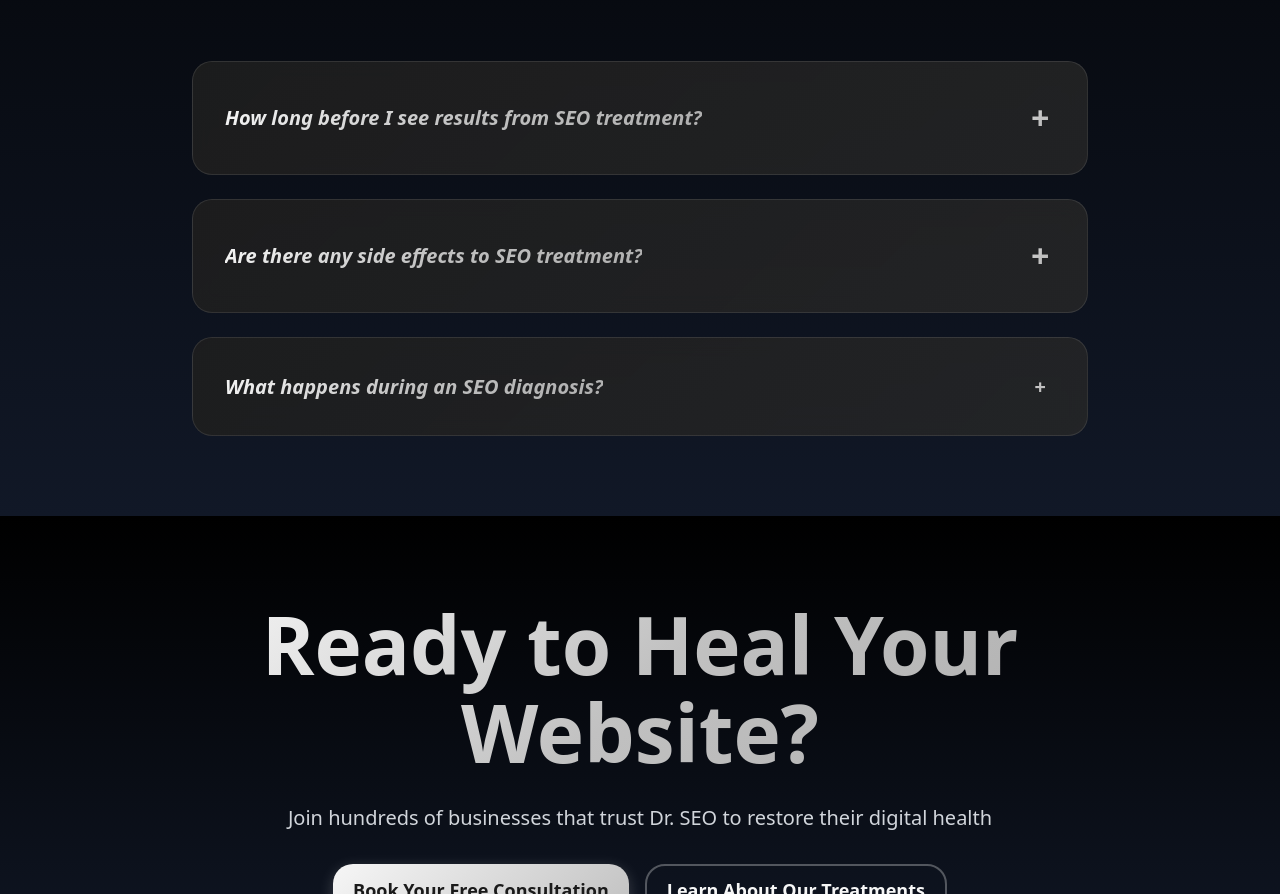
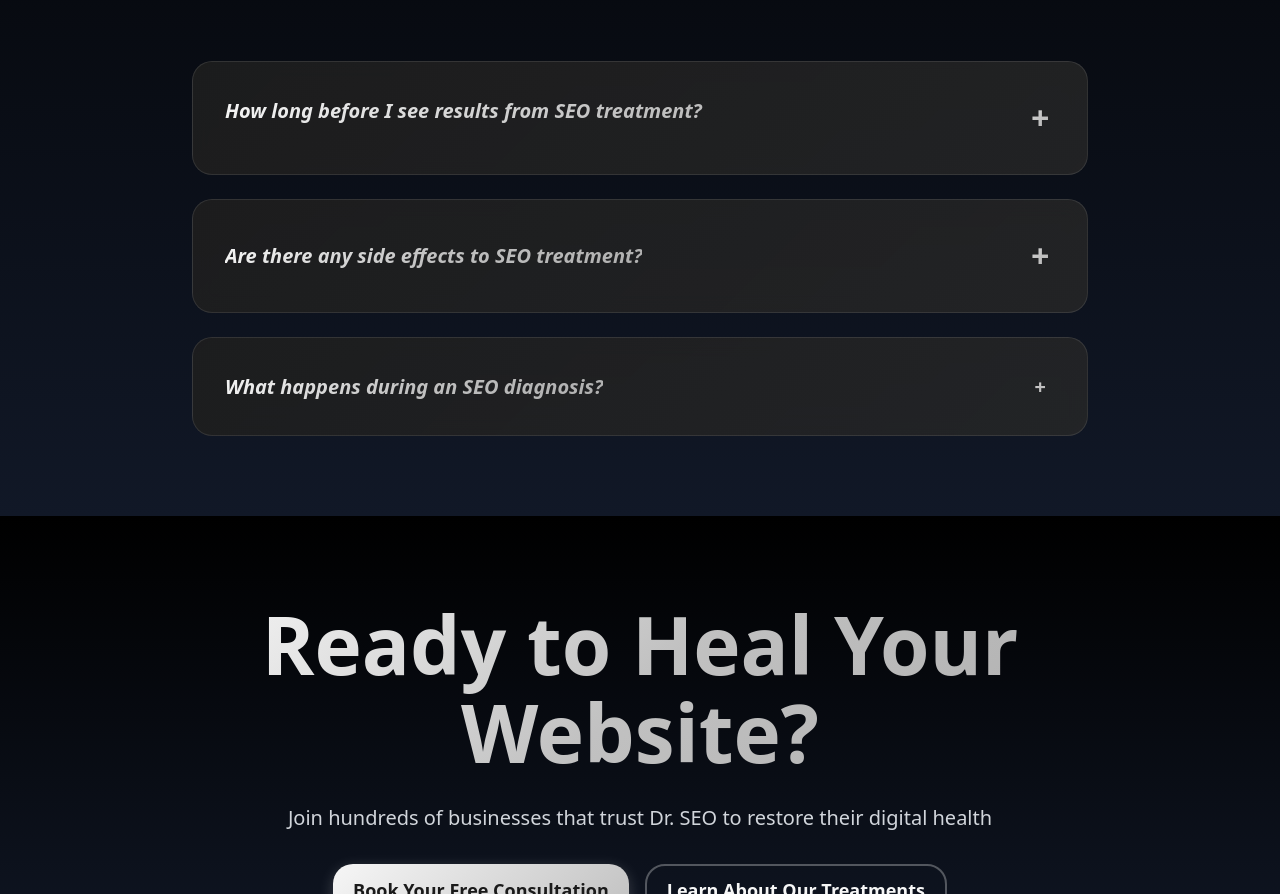
Before and after one commit to PedroVader/dr-seo-website, a plain HTML site: page index.html in a window 1280 px wide. Shown: the part 6285-7179 px from the top of the page. Drawn offline with nearby package versions, Linux system fonts and the light colour scheme.

Commit message:
test Change

```diff
--- a/index.html
+++ b/index.html
@@ -407,9 +407,11 @@
 
     <div class="space-y-6">
       <div class="testimonial-card faq-item">
-        <button class="faq-question w-full text-left flex justify-between items-center break-words whitespace-normal" onclick="toggleFaq(this)">
-          <h4 class="text-xl font-bold text-green-400 gradient-text-small break-words whitespace-normal">How long before I see results from SEO treatment?</h4>
-          <span class="faq-icon gradient-text-medium text-2xl transition-transform duration-300">+</span>
+        <button class="faq-question w-full text-left flex items-start gap-2" onclick="toggleFaq(this)">
+  <h4 class="text-xl font-bold text-green-400 gradient-text-small break-words whitespace-normal flex-1">
+    How long before I see results from SEO treatment?
+  </h4>
+  <span class="faq-icon gradient-text-medium text-2xl transition-transform duration-300 flex-shrink-0">+</span>
         </button>
         <div class="faq-answer mt-3 hidden">
           <p class="text-gray-300">Just like medical treatment, SEO recovery takes time. Most patients see initial improvements within 3-4 weeks, with significant recovery visible in 3-6 months. Chronic cases may require 6-12 months for full recovery.</p>
```
